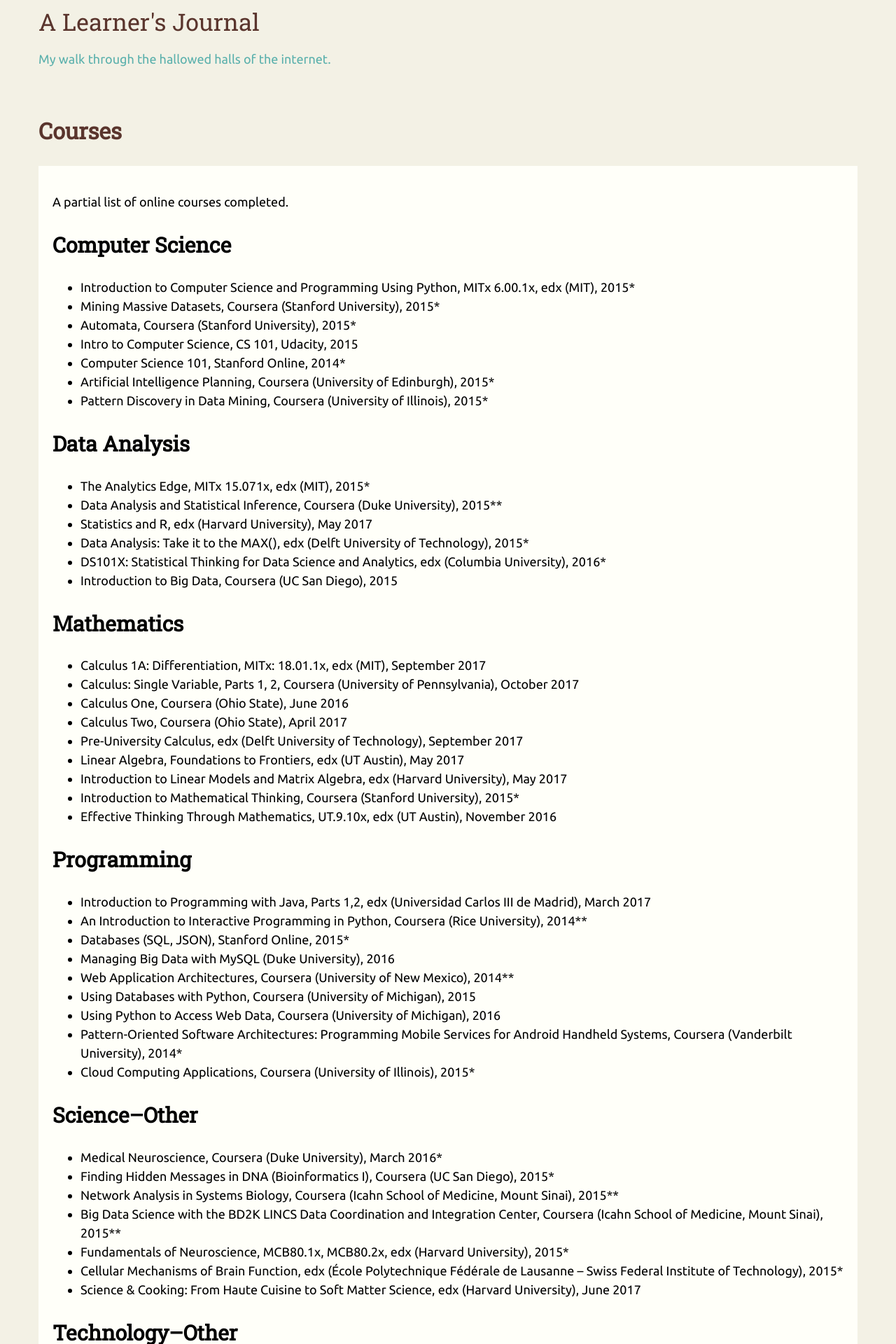
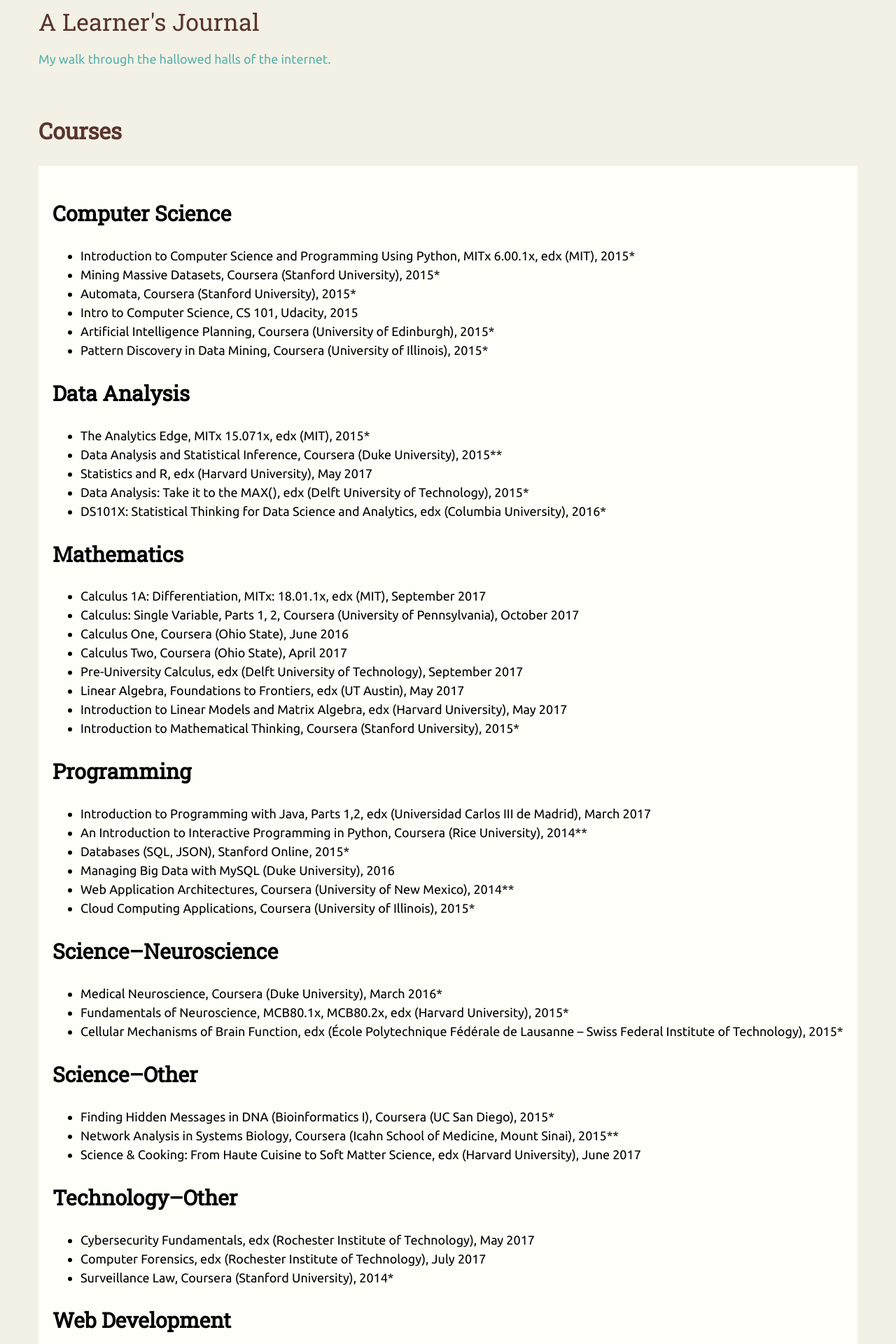
Before and after one commit to ashlynnpai/journal, a Jekyll site: the page built from _pages/courses.md, in a window 1280 px wide. Shown: the top 1920 px of the page at 70% size. Built offline with Jekyll 4.4.1, drawn with Linux system fonts in a browser that asks for light colours; emoji names are drawn with the system emoji font; some of the changed text lies outside the part shown.

Commit message:
bunch of changes

```diff
--- a/Gemfile
+++ b/Gemfile
@@ -21,6 +21,7 @@ gem "minima", "~> 2.0"
 # If you have any plugins, put them here!
 group :jekyll_plugins do
    gem "jekyll-feed", "~> 0.6"
+   gem 'jemoji'
 end
 
 # Windows does not include zoneinfo files, so bundle the tzinfo-data gem
--- a/_includes/footer.html
+++ b/_includes/footer.html
@@ -2,16 +2,15 @@
 
   <div class="wrapper">
 
-    <h2 class="footer-heading">{{ site.title | escape }}</h2>
+
 
     <div class="footer-col-wrapper">
       <div class="footer-col footer-col-1">
+        <p><a class="page-link" href="https://ashlynnpai.github.io/journal/">Home</a></p>
         <ul class="contact-list">
           <li>
             {% if site.author %}
               {{ site.author | escape }}
-            {% else %}
-              {{ site.title | escape }}
             {% endif %}
             </li>
             {% if site.email %}
@@ -37,7 +36,7 @@
       </div>
 
       <div class="footer-col footer-col-3">
-        <p><a class="page-link" href="https://ashlynnpai.github.io/journal/courses/">Courses Completed</a></p>
+        <p><a class="page-link" href="https://ashlynnpai.github.io/journal/courses/">Courses</a></p>
       </div>
     </div>
 
--- a/_pages/courses.md
+++ b/_pages/courses.md
@@ -3,8 +3,6 @@ layout: page
 title:  "Courses"
 permalink: "/courses/"
 ---
-
-A partial list of online courses completed.
 
 # Computer Science
 
@@ -12,7 +10,6 @@ A partial list of online courses completed.
 * Mining Massive Datasets, Coursera (Stanford University), 2015*
 * Automata, Coursera (Stanford University), 2015*
 * Intro to Computer Science, CS 101, Udacity, 2015
-* Computer Science 101, Stanford Online, 2014*
 * Artificial Intelligence Planning, Coursera (University of Edinburgh), 2015*
 * Pattern Discovery in Data Mining, Coursera (University of Illinois), 2015*
 
@@ -23,7 +20,6 @@ A partial list of online courses completed.
 * Statistics and R, edx (Harvard University), May 2017
 * Data Analysis: Take it to the MAX(), edx (Delft University of Technology), 2015*
 * DS101X: Statistical Thinking for Data Science and Analytics, edx (Columbia University), 2016*
-* Introduction to Big Data, Coursera (UC San Diego), 2015
 
 
 # Mathematics
@@ -36,7 +32,6 @@ A partial list of online courses completed.
 * Linear Algebra, Foundations to Frontiers, edx (UT Austin), May 2017
 * Introduction to Linear Models and Matrix Algebra, edx (Harvard University), May 2017
 * Introduction to Mathematical Thinking, Coursera (Stanford University), 2015*
-* Effective Thinking Through Mathematics, UT.9.10x, edx (UT Austin), November 2016
 
 # Programming
 
@@ -45,28 +40,25 @@ A partial list of online courses completed.
 * Databases (SQL, JSON), Stanford Online, 2015*
 * Managing Big Data with MySQL (Duke University), 2016
 * Web Application Architectures, Coursera (University of New Mexico), 2014**
-* Using Databases with Python, Coursera (University of Michigan), 2015
-* Using Python to Access Web Data, Coursera (University of Michigan), 2016
-* Pattern-Oriented Software Architectures: Programming Mobile Services for Android Handheld Systems, Coursera (Vanderbilt University), 2014*
 * Cloud Computing Applications, Coursera (University of Illinois), 2015*
+
+# Science--Neuroscience
+
+* Medical Neuroscience, Coursera (Duke University), March 2016*
+* Fundamentals of Neuroscience, MCB80.1x, MCB80.2x, edx (Harvard University), 2015*
+* Cellular Mechanisms of Brain Function, edx (École Polytechnique Fédérale de Lausanne -- Swiss Federal Institute of Technology), 2015*
 
 # Science--Other
 
-* Medical Neuroscience, Coursera (Duke University), March 2016*
 * Finding Hidden Messages in DNA (Bioinformatics I), Coursera (UC San Diego), 2015*
 * Network Analysis in Systems Biology, Coursera (Icahn School of Medicine, Mount Sinai), 2015**
-* Big Data Science with the BD2K LINCS Data Coordination and Integration Center, Coursera (Icahn School of Medicine, Mount Sinai), 2015**
-* Fundamentals of Neuroscience, MCB80.1x, MCB80.2x, edx (Harvard University), 2015*
-* Cellular Mechanisms of Brain Function, edx (École Polytechnique Fédérale de Lausanne -- Swiss Federal Institute of Technology), 2015*
 * Science & Cooking: From Haute Cuisine to Soft Matter Science, edx (Harvard University), June 2017
 
 # Technology--Other
 
 * Cybersecurity Fundamentals, edx (Rochester Institute of Technology), May 2017
 * Computer Forensics, edx (Rochester Institute of Technology), July 2017
-* Introduction to Cyber Security, FutureLearn (Open University), November 2016
 * Surveillance Law, Coursera (Stanford University), 2014*
-* Introduction to Cloud Computing, edx (IEEEx), 2015*
 
 # Web Development
 
--- a/assets/main.scss
+++ b/assets/main.scss
@@ -65,6 +65,10 @@ h1 {
   border-top: none;
 }
 
+.footer-col-wrapper {
+  margin: 80px 0;
+}
+
 .teal {
   color: #5AB0AC;
 }
```
Also changed, not shown: other parts of _pages/courses.md (+4 -1 lines), _posts/2017-04-19-about.md (renamed from _posts/2017-04-19-hello.markdown, +1 -1 lines), Gemfile.lock.
